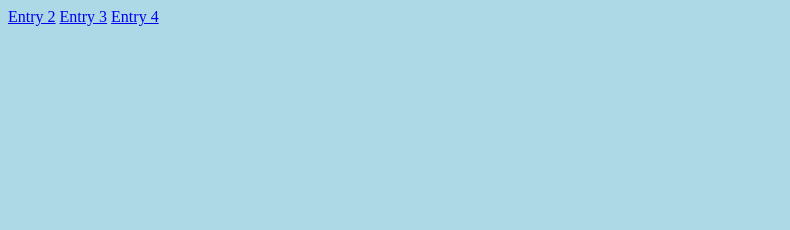
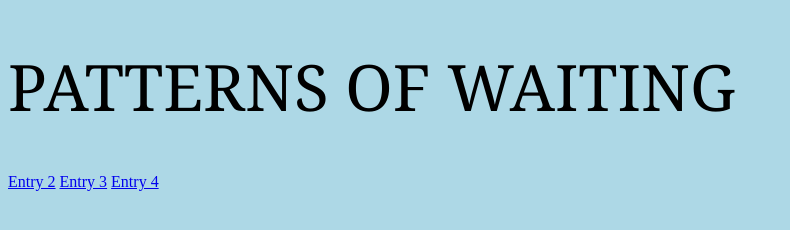
Before and after one commit to bansp394/patterns-of-waiting, a plain HTML site: page index.html in a window 1280 px wide. Shown: the whole page, without its empty margins (0-790 px from the left). Drawn offline with Linux system fonts and the light colour scheme.

Commit message:
ADDED HEADER

```diff
--- a/index.html
+++ b/index.html
@@ -13,7 +13,7 @@
         <link rel="stylesheet" href="/style.css">
     </head>
     <body>
-
+ <h1>PATTERNS OF WAITING</h1>
   <a href="entry2/index.html">Entry 2</a>
   <a href="entry3/index.html">Entry 3</a>
   <a href="entry4/index.html">Entry 4</a>
```
